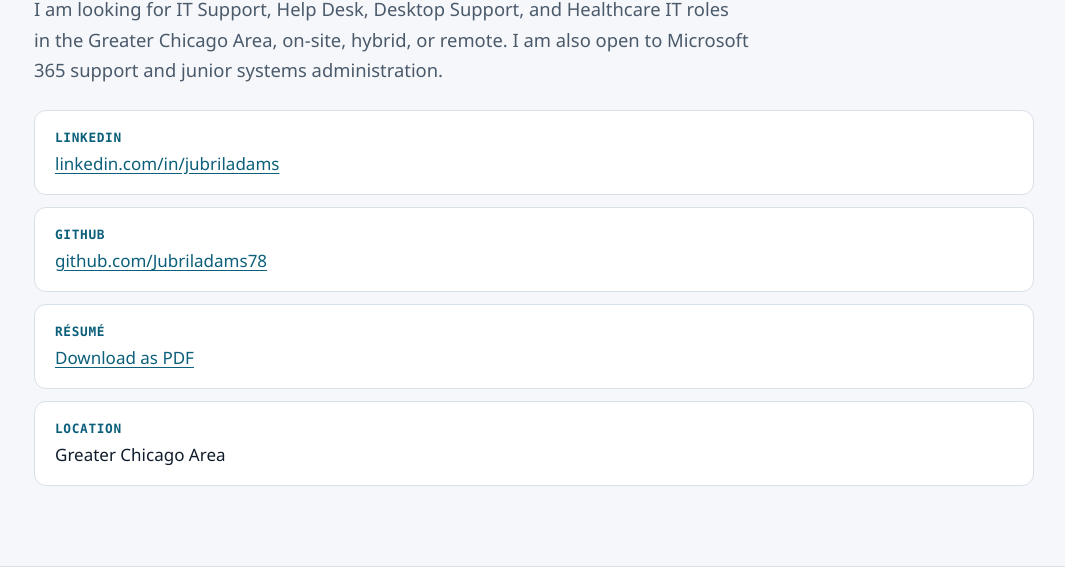
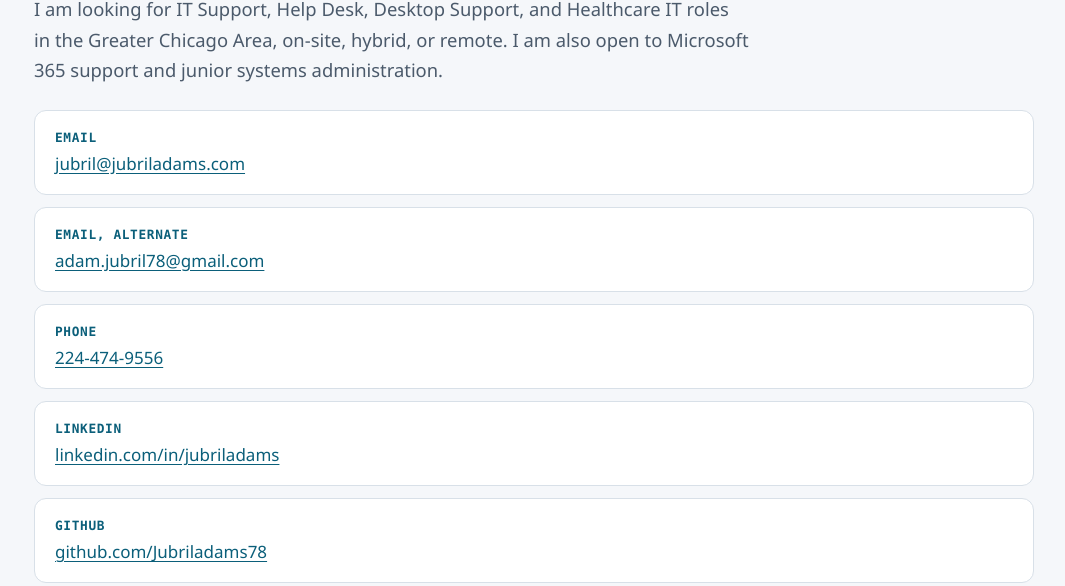
Before and after one commit to Jubriladams78/Jubriladams78.github.io, a plain HTML site: page contact.html in a window 1280 px wide. Shown: the part 182-768 px from the top of the page, without its empty margins (106-1171 px from the left). Drawn offline with Linux system fonts and the light colour scheme.

Commit message:
Add contact details
Co-Authored-By: Claude Sonnet 5.5 <noreply@anthropic.com>
Claude-Session: https://claude.ai/code/session_01S4ibLWFXU7ddGB8T1bqG4R

```diff
--- a/contact.html
+++ b/contact.html
@@ -26,7 +26,9 @@
 <h1>Contact</h1>
 <p class="lead" style="margin-top:12px">I am looking for IT Support, Help Desk, Desktop Support, and Healthcare IT roles in the Greater Chicago Area, on-site, hybrid, or remote. I am also open to Microsoft 365 support and junior systems administration.</p>
 <ul class="contact-list" style="margin-top:24px">
-
+  <li><b>Email</b><a href="mailto:jubril@jubriladams.com">jubril@jubriladams.com</a></li>
+  <li><b>Email, alternate</b><a href="mailto:adam.jubril78@gmail.com">adam.jubril78@gmail.com</a></li>
+  <li><b>Phone</b><a href="tel:+12244749556">224-474-9556</a></li>
   <li><b>LinkedIn</b><a href="https://www.linkedin.com/in/jubriladams">linkedin.com/in/jubriladams</a></li>
   <li><b>GitHub</b><a href="https://github.com/Jubriladams78">github.com/Jubriladams78</a></li>
   <li><b>Résumé</b><a href="assets/Jubril-Adams-Resume.pdf">Download as PDF</a></li>
```
